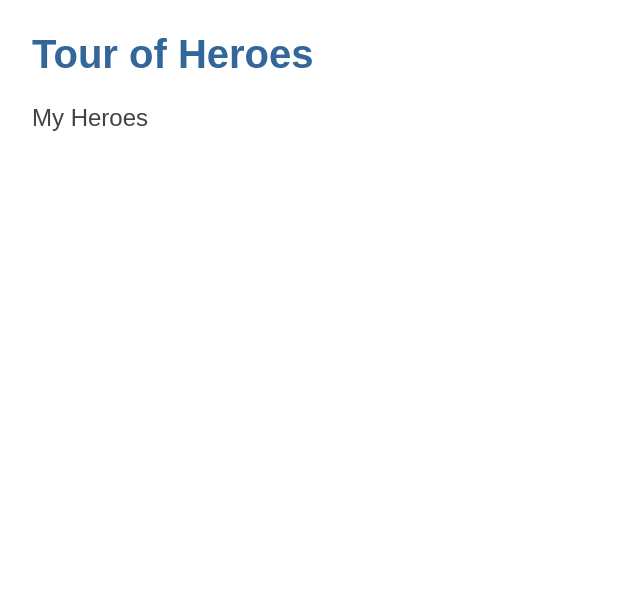
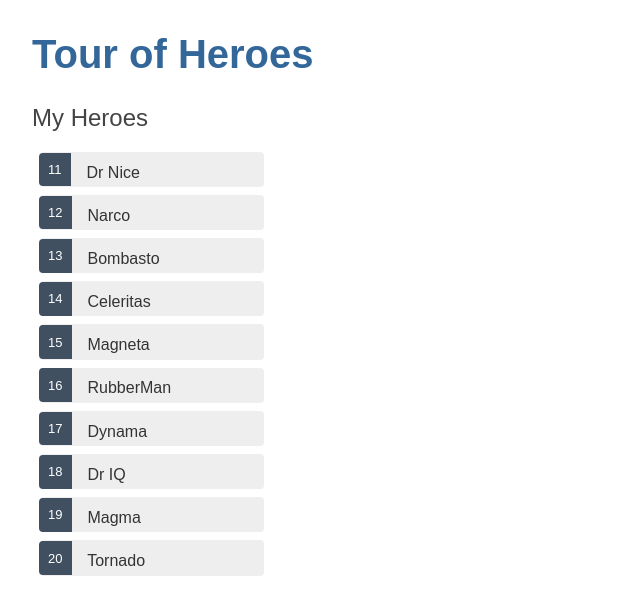
Before and after one commit to filipemelo2002/tour-of-heroes, an Angular app: page / in a window 1280 px wide. Shown: the top 614 px of the page, without its empty margins (0-640 px from the left). Built offline with nearby package versions, Linux system fonts and the light colour scheme.

Commit message:
properly inicalizing variables

```diff
--- a/src/app/heroes/heroes.component.ts
+++ b/src/app/heroes/heroes.component.ts
@@ -7,10 +7,8 @@ import {HEROES} from '../mock-heroes'
   styleUrls: ['./heroes.component.scss']
 })
 export class HeroesComponent implements OnInit {
-  hero: Hero = {
-    id: 1,
-    name: "Wolverine"
-  }
+  heroes = HEROES
+  selectedHero?: Hero;
   constructor() { }
 
   ngOnInit(): void {
```
